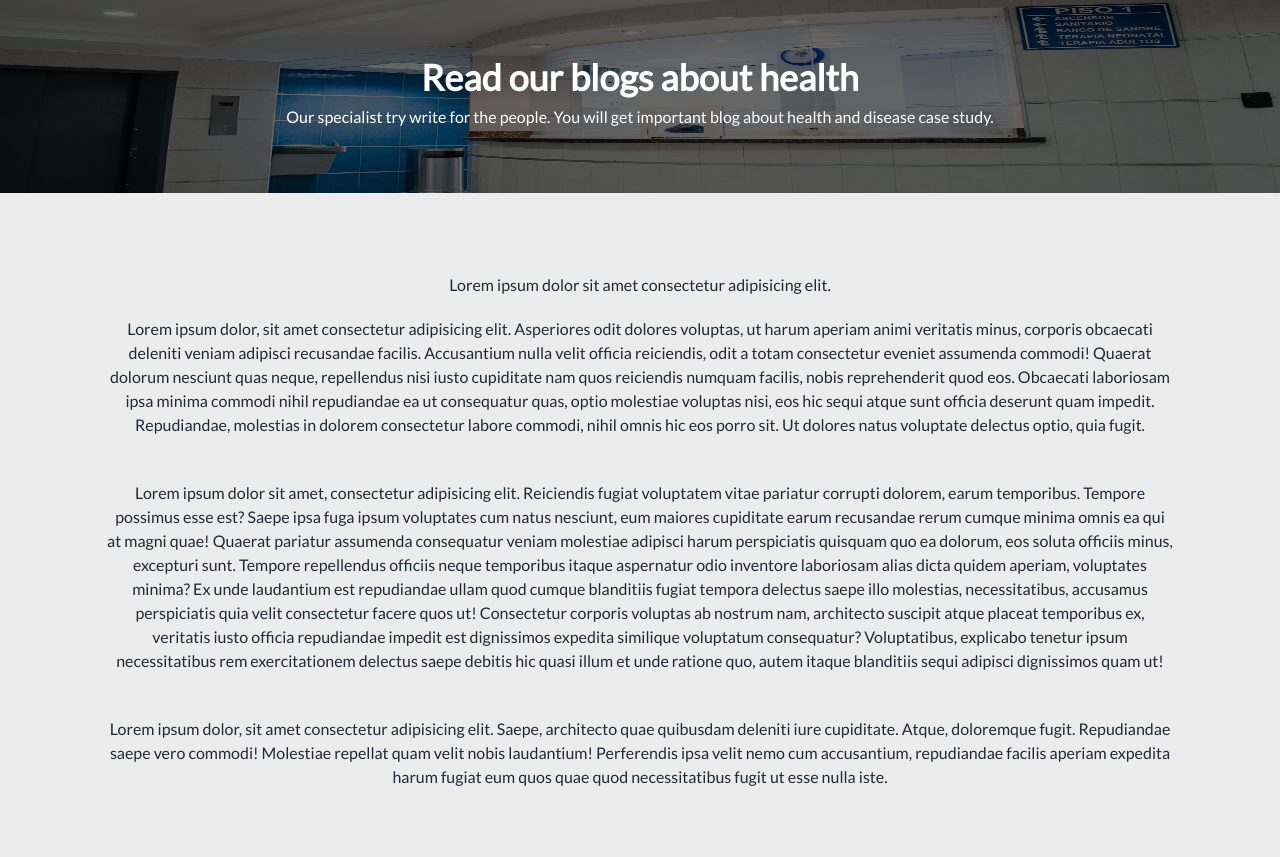
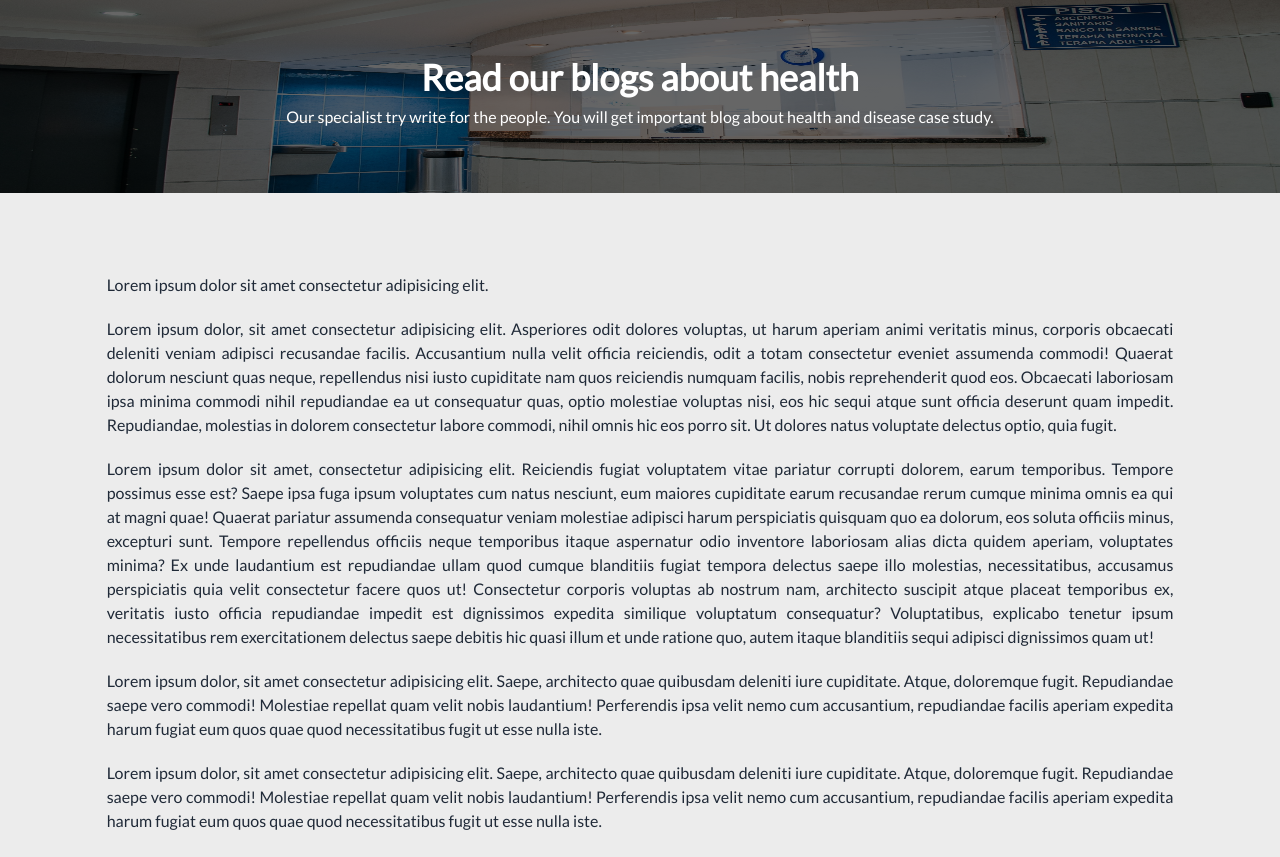
Before and after one commit to sohelranalive/healthcare-client, a React (Vite) app: page /blog in a window 1280 px wide. Shown: the part 323-1180 px from the top of the page. Built offline with nearby package versions, Linux system fonts and the light colour scheme; no server answers.

Commit message:
blog page edited done

```diff
--- a/src/pages/Blog/Blog/Blog.jsx
+++ b/src/pages/Blog/Blog/Blog.jsx
@@ -5,8 +5,6 @@ const Blog = () => {
 
     const { userInfo } = useAuth()
     console.log(userInfo);
-
-
 
     return (
         <div>
@@ -21,12 +19,11 @@ const Blog = () => {
             </div>
             {/* Page Content */}
             <Container>
-                <div className="py-20 text-center space-y-5">
+                <div className="py-20 text-justify space-y-5">
                     <p>Lorem ipsum dolor sit amet consectetur adipisicing elit.</p>
                     <p>Lorem ipsum dolor, sit amet consectetur adipisicing elit. Asperiores odit dolores voluptas, ut harum aperiam animi veritatis minus, corporis obcaecati deleniti veniam adipisci recusandae facilis. Accusantium nulla velit officia reiciendis, odit a totam consectetur eveniet assumenda commodi! Quaerat dolorum nesciunt quas neque, repellendus nisi iusto cupiditate nam quos reiciendis numquam facilis, nobis reprehenderit quod eos. Obcaecati laboriosam ipsa minima commodi nihil repudiandae ea ut consequatur quas, optio molestiae voluptas nisi, eos hic sequi atque sunt officia deserunt quam impedit. Repudiandae, molestias in dolorem consectetur labore commodi, nihil omnis hic eos porro sit. Ut dolores natus voluptate delectus optio, quia fugit.</p>
-                    <br />
                     <p>Lorem ipsum dolor sit amet, consectetur adipisicing elit. Reiciendis fugiat voluptatem vitae pariatur corrupti dolorem, earum temporibus. Tempore possimus esse est? Saepe ipsa fuga ipsum voluptates cum natus nesciunt, eum maiores cupiditate earum recusandae rerum cumque minima omnis ea qui at magni quae! Quaerat pariatur assumenda consequatur veniam molestiae adipisci harum perspiciatis quisquam quo ea dolorum, eos soluta officiis minus, excepturi sunt. Tempore repellendus officiis neque temporibus itaque aspernatur odio inventore laboriosam alias dicta quidem aperiam, voluptates minima? Ex unde laudantium est repudiandae ullam quod cumque blanditiis fugiat tempora delectus saepe illo molestias, necessitatibus, accusamus perspiciatis quia velit consectetur facere quos ut! Consectetur corporis voluptas ab nostrum nam, architecto suscipit atque placeat temporibus ex, veritatis iusto officia repudiandae impedit est dignissimos expedita similique voluptatum consequatur? Voluptatibus, explicabo tenetur ipsum necessitatibus rem exercitationem delectus saepe debitis hic quasi illum et unde ratione quo, autem itaque blanditiis sequi adipisci dignissimos quam ut!</p>
-                    <br />
+                    <p>Lorem ipsum dolor, sit amet consectetur adipisicing elit. Saepe, architecto quae quibusdam deleniti iure cupiditate. Atque, doloremque fugit. Repudiandae saepe vero commodi! Molestiae repellat quam velit nobis laudantium! Perferendis ipsa velit nemo cum accusantium, repudiandae facilis aperiam expedita harum fugiat eum quos quae quod necessitatibus fugit ut esse nulla iste.</p>
                     <p>Lorem ipsum dolor, sit amet consectetur adipisicing elit. Saepe, architecto quae quibusdam deleniti iure cupiditate. Atque, doloremque fugit. Repudiandae saepe vero commodi! Molestiae repellat quam velit nobis laudantium! Perferendis ipsa velit nemo cum accusantium, repudiandae facilis aperiam expedita harum fugiat eum quos quae quod necessitatibus fugit ut esse nulla iste.</p>
                 </div>
             </Container>
```
